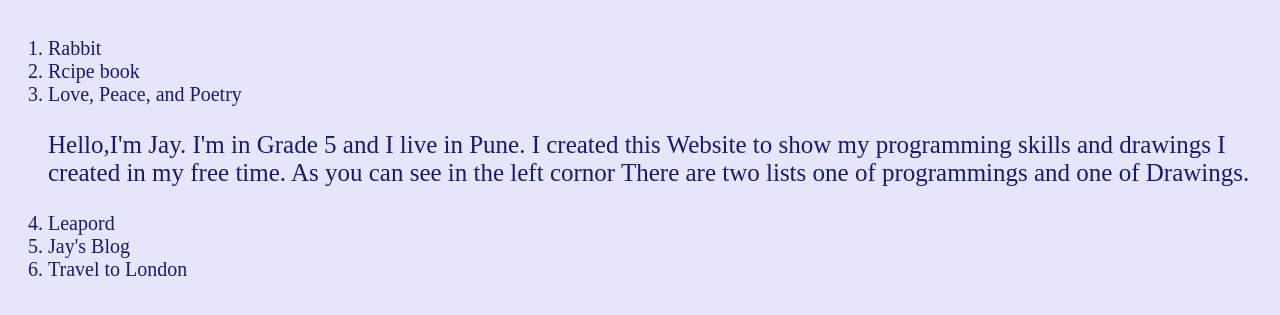
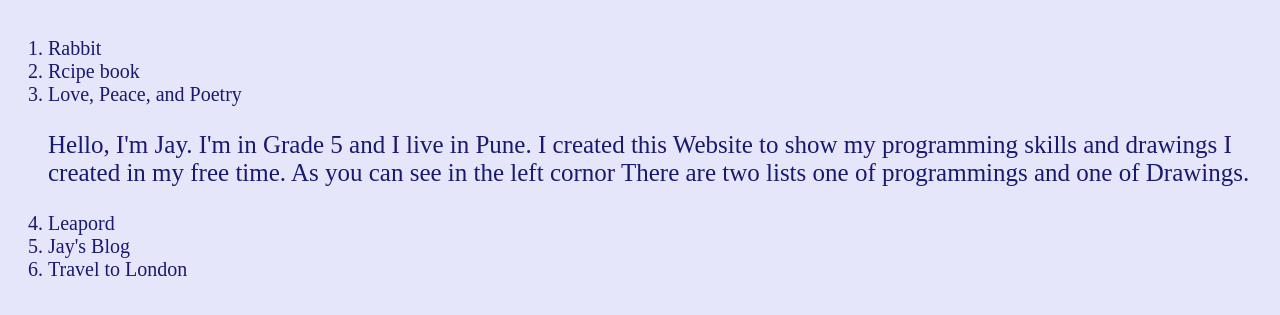
Before and after one commit to dilipsharma2005/dilipsharma2005.github.io, a plain HTML site: page test.html in a window 1280 px wide. Shown: the part 187-502 px from the top of the page. Drawn offline with Linux system fonts and the light colour scheme.

Commit message:
Update test.html

```diff
--- a/test.html
+++ b/test.html
@@ -36,17 +36,17 @@
 
       <h1>Jayscope</h1>
 
-      <h4>Programmings</h4>
-      <ol>
+      <div><h4>Programmings</h4></div>
+      <div><ol>
         <li><a target="_blank" href="/rabbit.html">Rabbit</a></li>
       	<li><a target="_blank" href="/Recipe%20Book.html">Rcipe book</a></li>
-      	<li><a target="_blank" href="/Poem.html">Love, Peace, and Poetry</a></li>  <div><p>                                                                                                                                                             Hello,I'm Jay. I'm in Grade 5 and I live in Pune. I created this Website to show my programming skills and drawings I created in my free time. As you can see in the left cornor There are two lists one of programmings and one of Drawings.
+      	<li><a target="_blank" href="/Poem.html">Love, Peace, and Poetry</a></li>  <div><p>Hello, I'm Jay. I'm in Grade 5 and I live in Pune. I created this Website to show my programming skills and drawings I created in my free time. As you can see in the left cornor There are two lists one of programmings and one of Drawings.
                                                                                    </p></div>
 
       	<li><a target="_blank" href="/leapord.html">Leapord</a></li>
       	<li><a target="_blank" href="/Jay's%20Blog.html">Jay's Blog</a></li>
 	      <li><a target="_blank" href="/travel.html">Travel to London</a></li>
-      </ol>
+      </ol></div>
 
     </body>
 </html>
```
